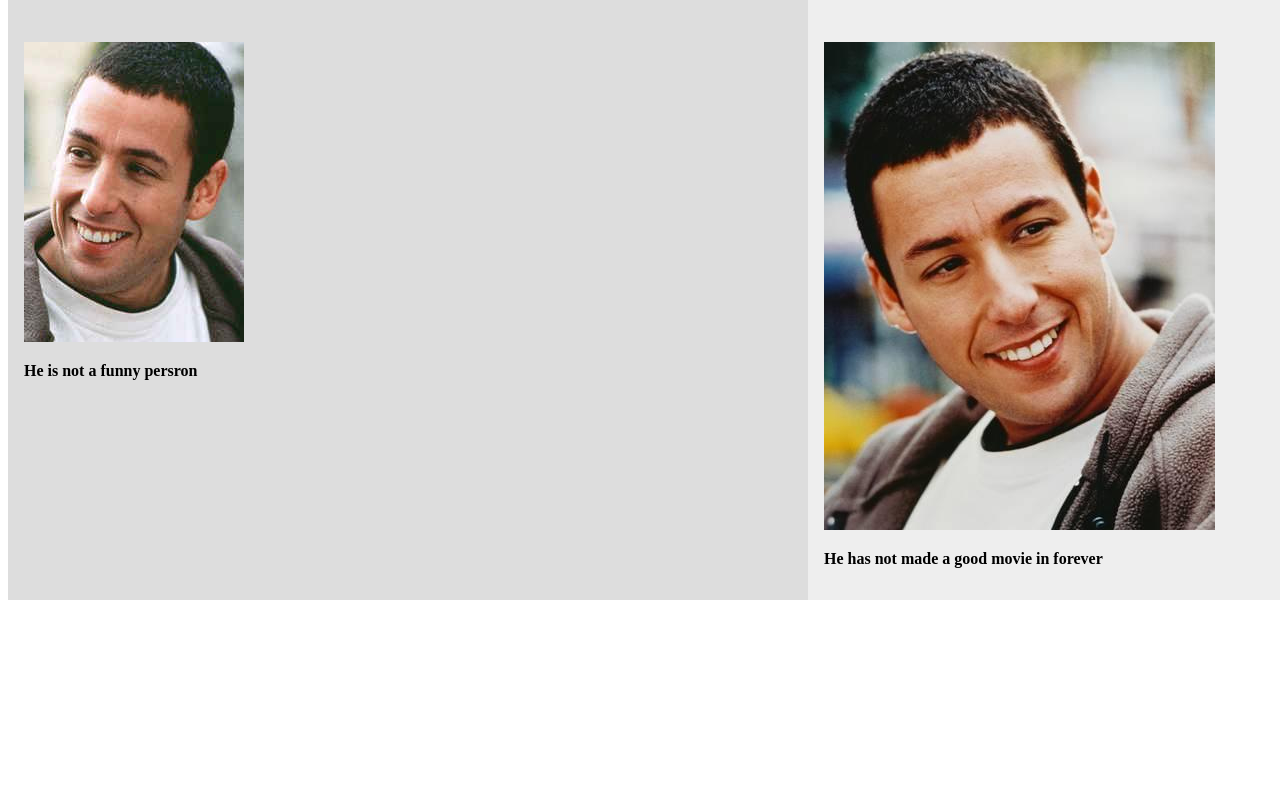
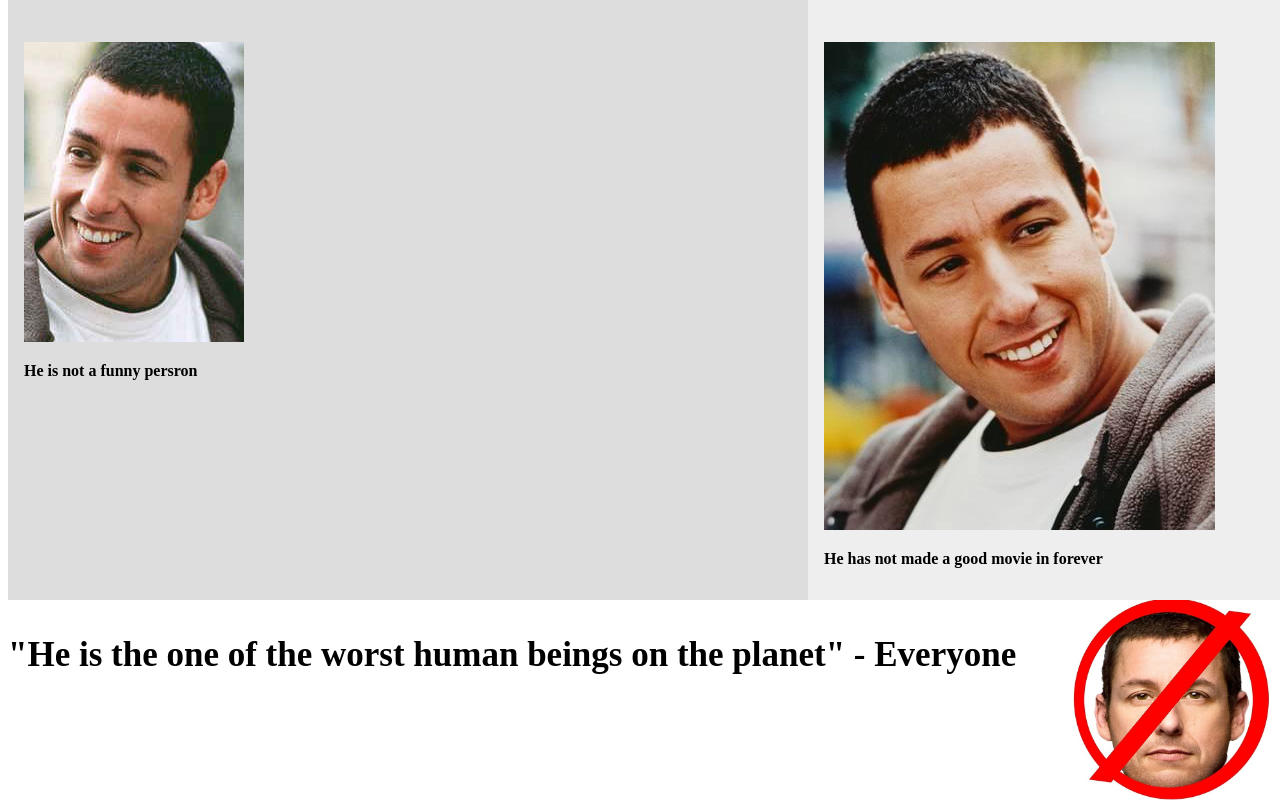
Before and after one commit to maiki-mo/collaborative-causes, a plain HTML site: page index.html in a window 1280 px wide. Shown: the part 1195-1995 px from the top of the page. Before the commit the page ends 1803 px from the top, so only its background shows below. Drawn offline with Linux system fonts and the light colour scheme.

Commit message:
footer too

```diff
--- a/index.html
+++ b/index.html
@@ -66,7 +66,10 @@
 </div>
 
         <footer>
-
+          <p>
+"He is the one of the worst human beings on the planet" - Everyone
+</p>
+        <img src="/images/adamno.jpg">
 
         </footer>
     </body>
--- a/main.css
+++ b/main.css
@@ -47,3 +47,16 @@ header h1{
 header{
     position: relative;
 }
+
+footer p{
+  display: inline-block;
+  background-color: white;
+  height: 100px;
+  font-size: 35px;
+}
+
+footer img{
+  float:right;
+  width: 200px;
+  height: 200px;
+}
```
